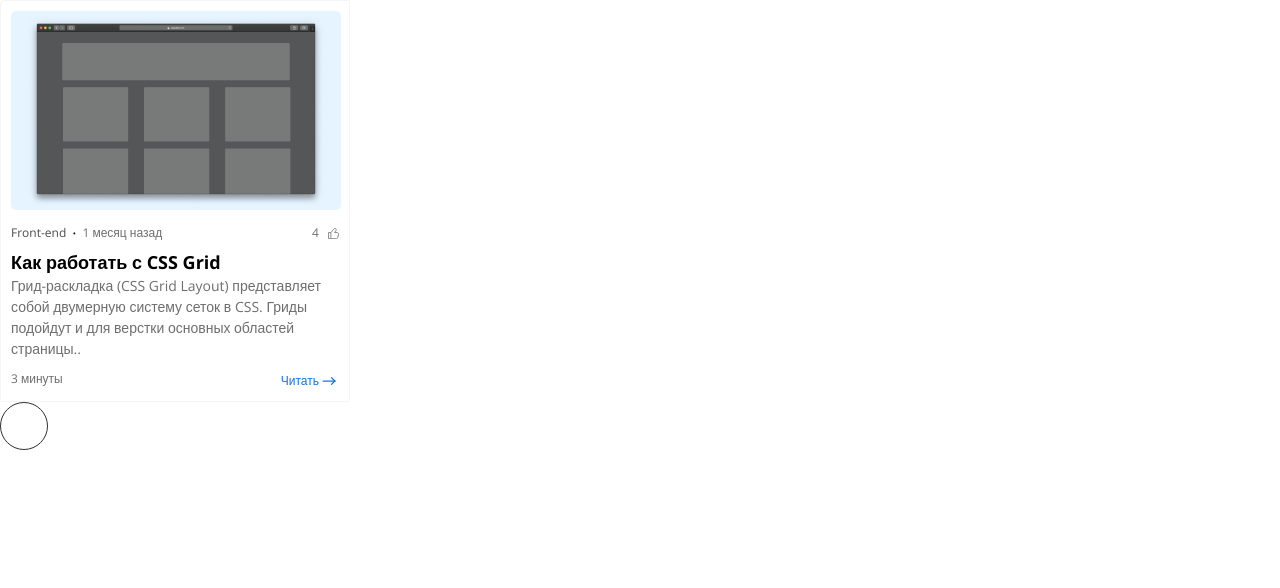
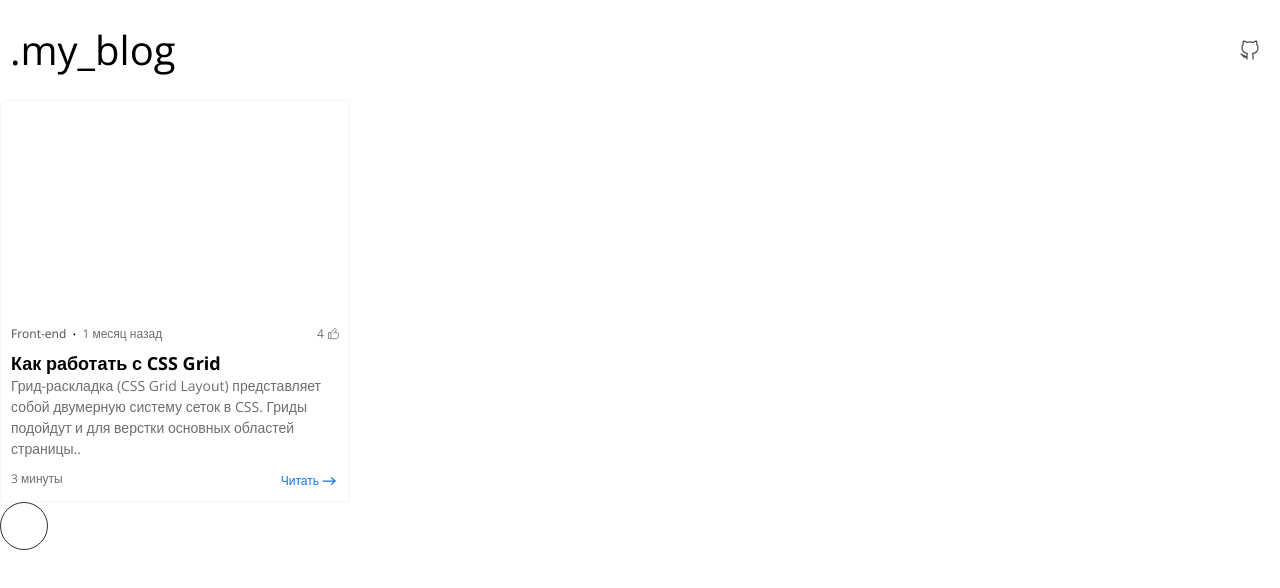
Before and after one commit to d-v-developer/blog-next-js, a Next.js app: page / in a window 1280 px wide. Shown: the top 588 px of the page. Built offline with nearby package versions, Linux system fonts and the light colour scheme.

Commit message:
added nav, component Post

```diff
--- a/app/components/Like/Like.module.css
+++ b/app/components/Like/Like.module.css
@@ -5,6 +5,7 @@
     font-size: 12px;
     font-weight: 400;
     line-height: 16px;
+    gap: 4px;
 }
 
 .like-icon {
--- a/app/components/Like/Like.tsx
+++ b/app/components/Like/Like.tsx
@@ -10,7 +10,7 @@ export const Like = ({
 }: LikeProps): JSX.Element => {
 	return (
 		<div className={cn(styles.like, className)} {...props}>
-      {count}&nbsp;
+			{count}
 			<LikeIcon className={styles['like-icon']} />
 		</div>
 	);
--- a/app/components/LikeButton/LikeButton.module.css
+++ b/app/components/LikeButton/LikeButton.module.css
@@ -4,6 +4,7 @@
     border-radius: 50%;
     background: none;
     border: 1px solid var(--button-color);
+    cursor: pointer;
 }
 
 .like svg {
--- a/app/components/Link/Link.tsx
+++ b/app/components/Link/Link.tsx
@@ -2,6 +2,10 @@ import React from 'react';
 import { LinkProps } from './Link.props';
 import styles from './Link.module.css';
 
-export const Link = ({ children }: LinkProps): JSX.Element => {
-  return <a className={styles.link}>{children}</a>;
+export const Link = ({ children, ...props }: LinkProps): JSX.Element => {
+	return (
+		<a className={styles.link} {...props}>
+			{children}
+		</a>
+	);
 };
--- /dev/null
+++ b/app/components/Post/Post.module.css
@@ -0,0 +1,39 @@
+.wrapper {
+    display: flex;
+    flex-direction: column;
+    padding: 10px;
+    gap: 12px;
+
+    width: 350px;
+    height: 402px;
+    border-radius: 5px 0px 0px 0px;
+    border: 1px solid var(--frame-color);
+}
+
+.img {
+    width: 330px;
+    height: 200px;
+    border-radius: 5px;
+}
+
+.main {
+    display: flex;
+    flex-direction: column;
+    gap: 6px;
+}
+
+.subheading {
+    display: flex;
+    justify-content: space-between;
+}
+
+.line {
+    display: flex;
+    align-items: center;
+    gap: 6px;
+}
+
+.footer {
+    display: flex;
+    justify-content: space-between;
+}
--- /dev/null
+++ b/app/components/Post/Post.tsx
@@ -0,0 +1,54 @@
+import React from 'react';
+import { PostProps } from './Post.props';
+import styles from './Post.module.css';
+import { InfoText } from '../InfoText/InfoText';
+import { Separator } from '../Separator/Separator';
+import { Like } from '../Like/Like';
+import { Heading } from '../Heading/Heading';
+import { Paragraph } from '../Paragraph/Paragraph';
+import { Link } from '../Link/Link';
+import ArrowIcon from '../../../public/arrow.svg';
+
+export const Post = ({
+	image,
+	category,
+	published,
+	likes,
+	title,
+	body,
+	readingTime,
+	url = '/',
+}: PostProps): JSX.Element => {
+	return (
+		<div className={styles.wrapper}>
+			<div
+				className={styles.img}
+				style={{
+					backgroundImage: `${image}`,
+					backgroundSize: 'cover',
+					backgroundRepeat: 'no-repeat',
+				}}
+			></div>
+			<div className={styles.main}>
+				<div className={styles.subheading}>
+					<div className={styles.line}>
+						<InfoText color="black">{category}</InfoText>
+						<Separator />
+						<InfoText>{published}</InfoText>
+					</div>
+					<Like className={styles.line} count={likes} />
+				</div>
+				<div className="text">
+					<Heading size="s">{title}</Heading>
+					<Paragraph>{body}</Paragraph>
+				</div>
+			</div>
+			<div className={styles.footer}>
+				<InfoText>{readingTime}</InfoText>
+				<Link href={url}>
+					Читать <ArrowIcon />
+				</Link>
+			</div>
+		</div>
+	);
+};
--- a/app/layout.tsx
+++ b/app/layout.tsx
@@ -1,6 +1,11 @@
 import type { Metadata } from 'next';
 import { Open_Sans } from 'next/font/google';
 import './globals.css';
+import styles from './page.module.css';
+import GitHubIcon from '../public/github-icon.svg';
+import { Link } from './components/Link/Link';
+
+export const GITHUB_URL = 'https://github.com/d-v-developer';
 
 const inter = Open_Sans({
 	subsets: ['cyrillic', 'latin'],
@@ -16,10 +21,22 @@ export default function RootLayout({
 	children,
 }: Readonly<{
 	children: React.ReactNode;
-}>) {
+}>): JSX.Element {
 	return (
 		<html lang="ru">
-      <body className={inter.className}>{children}</body>
+			<body className={inter.className}>
+				<nav className={styles.nav}>
+					<span className={styles.logo}>.my_blog</span>
+					<Link
+						href={GITHUB_URL}
+						target="_blank"
+						rel="noopener noreferrer"
+					>
+						<GitHubIcon />
+					</Link>
+				</nav>
+				{children}
+			</body>
 		</html>
 	);
 }
--- a/app/page.module.css
+++ b/app/page.module.css
@@ -1,39 +1,11 @@
-.wrapper {
+.nav {
     display: flex;
-    flex-direction: column;
-    padding: 10px;
-    gap: 12px;
-
-    width: 350px;
-    height: 402px;
-    border-radius: 5px 0px 0px 0px;
-    border: 1px solid var(--frame-color);
+    justify-content: space-between;
+    padding: 23px 10px;
 }
 
-.img {
-    width: 330px;
-    height: 200px;
-    border-radius: 5px;
+.logo {
+    font-size: 40px;
+    font-weight: 300;
+    line-height: 54.47px;
 }
-
-.main {
-    display: flex;
-    flex-direction: column;
-    gap: 6px;
-}
-
-.subheading {
-    display: flex;
-    justify-content: space-between;
-}
-
-.line {
-    display: flex;
-    align-items: center;
-    gap: 6px;
-}
-
-.footer {
-    display: flex;
-    justify-content: space-between;
-}
--- a/app/page.tsx
+++ b/app/page.tsx
@@ -7,44 +7,22 @@ import { Paragraph } from './components/Paragraph/Paragraph';
 import ArrowIcon from '../public/arrow.svg';
 import { Link } from './components/Link/Link';
 import { PostLike } from './components/PostLikeManager/PostLikeManager';
+import { Post } from './components/Post/Post';
 
 export default function Home(): JSX.Element {
 	return (
 		<>
-			<div className={styles.wrapper}>
-				<div
-					className={styles.img}
-					style={{
-						backgroundImage: "url('./mini.png')",
-						backgroundSize: 'cover',
-						backgroundRepeat: 'no-repeat',
-					}}
-				></div>
-				<div className={styles.main}>
-					<div className={styles.subheading}>
-						<div className={styles.line}>
-							<InfoText color="black">Front-end</InfoText>
-							<Separator />
-							<InfoText>1 месяц назад</InfoText>
-						</div>
-						<Like className={styles.line} count={4} />
-					</div>
-					<div className="text">
-						<Heading size="s">Как работать с CSS Grid</Heading>
-						<Paragraph>
-							Грид-раскладка (CSS Grid Layout) представляет собой
+			<Post
+				image="mini.png"
+				category="Front-end"
+				published="1 месяц назад"
+				likes={4}
+				title="Как работать с CSS Grid"
+				body="Грид-раскладка (CSS Grid Layout) представляет собой
 							двумерную систему сеток в CSS. Гриды подойдут и для
-							верстки основных областей страницы..
-						</Paragraph>
-					</div>
-				</div>
-				<div className={styles.footer}>
-					<InfoText>3 минуты</InfoText>
-					<Link href="/">
-						Читать <ArrowIcon />
-					</Link>
-				</div>
-			</div>
+							верстки основных областей страницы.."
+				readingTime="3 минуты"
+			/>
 			<PostLike />
 		</>
 	);
```
Also changed, not shown: app/components/Post/Post.props.ts (added, +12 -0 lines), public/github-icon.svg (added), public/hand-like-white-icon.svg (deleted). Lines whose indentation alone changed are shown as unchanged.
